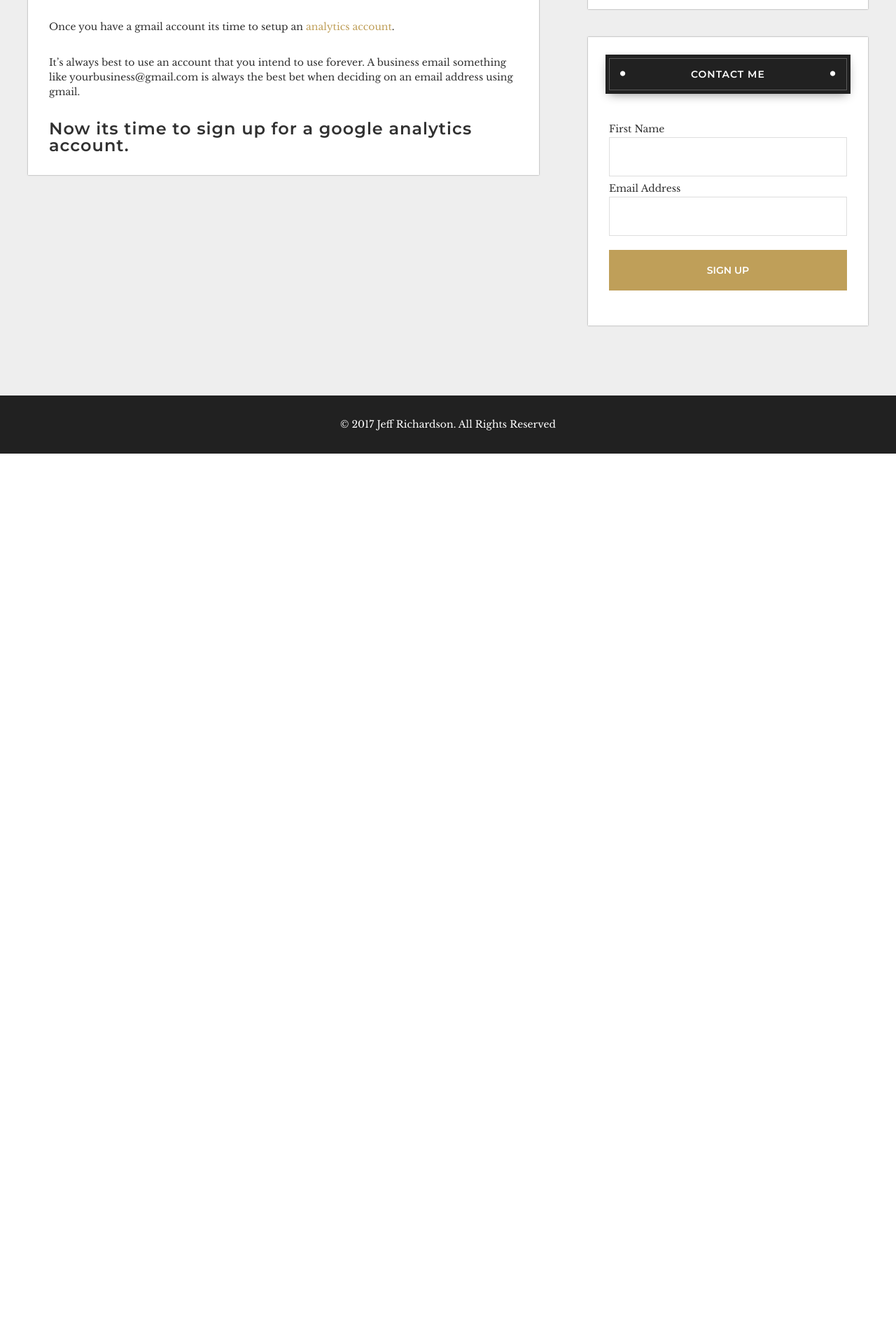
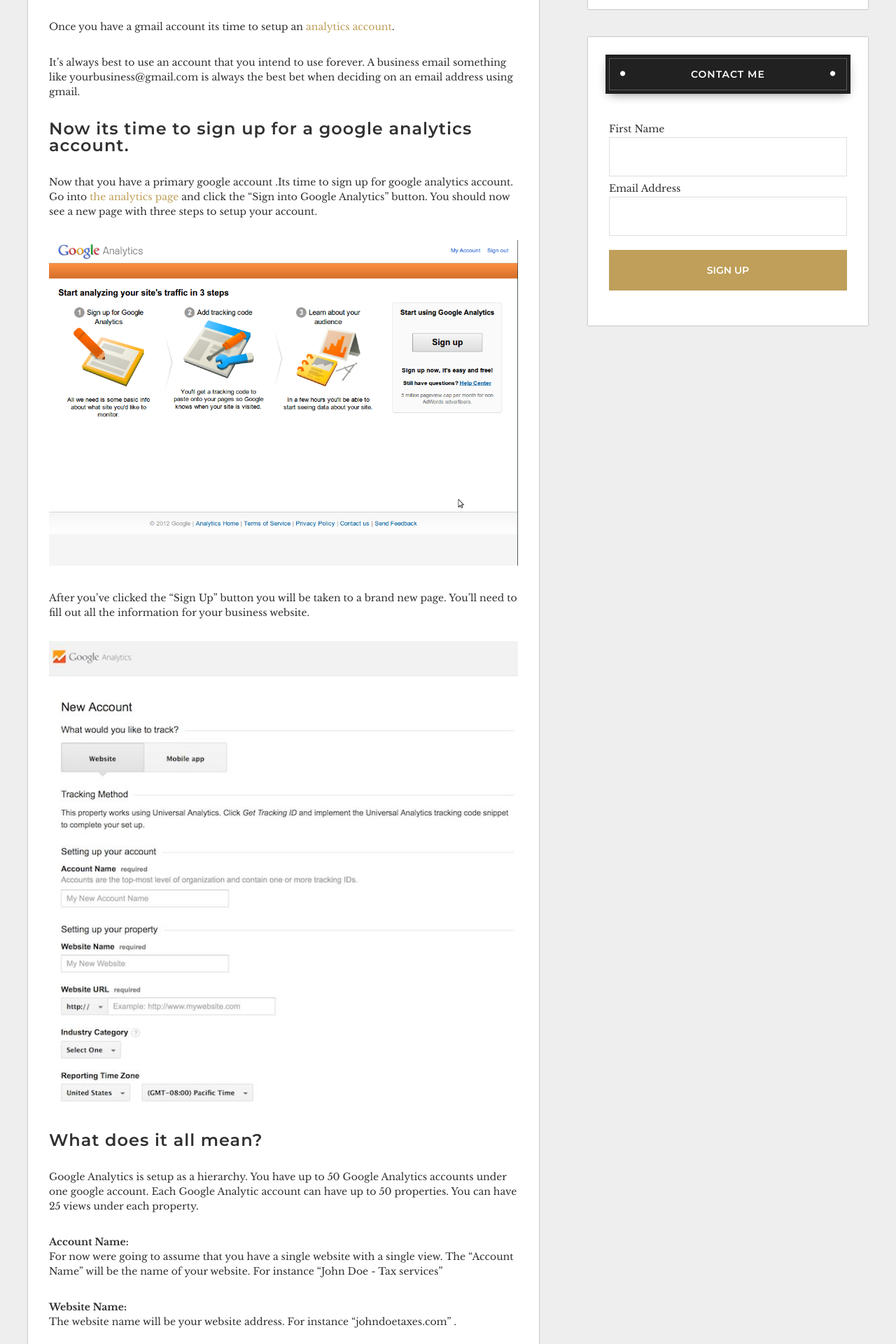
Before and after one commit to jeffAwesome/jeffAwesome2.0, a Jekyll site: the page built from _posts/2017-06-11-the-business-owners-guide-to-setting-up-google-analytics.markdown, in a window 1280 px wide. Shown: the part 1002-2922 px from the top of the page at 70% size. Built offline with Jekyll 4.4.1, drawn with Linux system fonts in a browser that asks for light colours; nearby versions of some CDN libraries; before the commit the page ends 1650 px from its top, so only the background shows below that; some of the changed text lies outside the part shown.

Commit message:
business owners guide to google analytics

```diff
--- a/_posts/2017-06-11-the-business-owners-guide-to-setting-up-google-analytics.markdown
+++ b/_posts/2017-06-11-the-business-owners-guide-to-setting-up-google-analytics.markdown
@@ -10,7 +10,7 @@ Why do i need google analytics?
 ================================
 
 f you’re a business owner and have a website its absolutely crucial to have analytics on your website.
-<strong>Are you losing out on potential new customers because they’re leaving your site immediately after visiting?</strong>
+**Are you losing out on potential new customers because they’re leaving your site immediately after visiting?**
 
 Google analytics can give you buckets of crucial information including:
 
@@ -35,3 +35,65 @@ is always the best bet when deciding on an email address using gmail.
 
 Now its time to sign up for a google analytics account.
 ========================================================
+
+Now that you have a primary google account .Its time to sign up for google analytics account.
+Go into [the analytics page](https://www.google.com/analytics/#?modal_active=none)  and click the “Sign into Google Analytics” button.
+You should now see a new page with three steps to setup your account.
+
+![Three steps to sign up](/assets/img/analytics-1.png)
+
+After you’ve clicked the “Sign Up” button you will be taken to a brand new page.
+You’ll need to fill out all the information for your business website.
+
+![Business Owners Guide to Google Analytics](/assets/img/analytics-2.jpg)
+
+
+What does it all mean?
+=======================
+
+Google Analytics is setup as a hierarchy.  You have up to 50 Google Analytics accounts under one google account.
+Each Google Analytic account can have up to 50 properties.  You can have 25 views under each property.
+
+**Account Name:**<br />
+For now were going to assume that you have a single website with a single view.
+The  “Account Name” will be the name of your website.  For instance “John Doe - Tax services”
+
+**Website Name:**<br />
+The website name will be your website address. For instance “johndoetaxes.com" .
+
+**Website Url:** <br />
+This will also be your website URL.  For instance “johndoetaxes.com"
+
+**Industry Category:** <br />
+Make sure to choose the closest category to your business. This is important because Google Analytics can actually
+give you information about how you’re comparing against other businesses.
+
+**Reporting Time Zone: ** <br />
+Make sure to choose your businesses time zone.
+
+Beneath all of this will be information about sharing your data.
+![Business Owners Guide to Google Analytics](/assets/img/analytics-3.jpg)
+
+Click “Get Tracking ID”.
+
+
+You’ll be asked to confirm the google terms and services.
+![Business Owners Guide to Google Analytics](/assets/img/analytics-4.jpg)
+
+
+Once you agree to those terms you’ll know see the analytics code page.
+
+![Business Owners Guide to Google Analytics](/assets/img/analytics-5.jpg)
+
+This code must be installed on every single website on your website.
+This also depends on your setup. If your business is using a wordpress website your theme will sometimes have a
+section to apply the code.
+
+
+Other content management systems may have other sections where you’ll be instructed to put the code.
+
+Once you’ve installed the code you’ll be able to get analytics data to better help your business. But of course that’s
+just the beginning. Over the next few Analytics post we’ll cover how to view your data and how to setup goals.
+
+
+So that’s it for today. Good luck and **Be Awesome**.
--- a/_sass/_post.scss
+++ b/_sass/_post.scss
@@ -44,6 +44,9 @@
 
 }
 
+.post img {
+  max-width: 100%;
+}
 
 .post__read-more {
   display: inline-block;
```
Also changed, not shown: assets/img/analytics-1.png (added), assets/img/analytics-2.jpg (added), assets/img/analytics-3.jpg (added), assets/img/analytics-4.jpg (added), assets/img/analytics-5.jpg (added).
